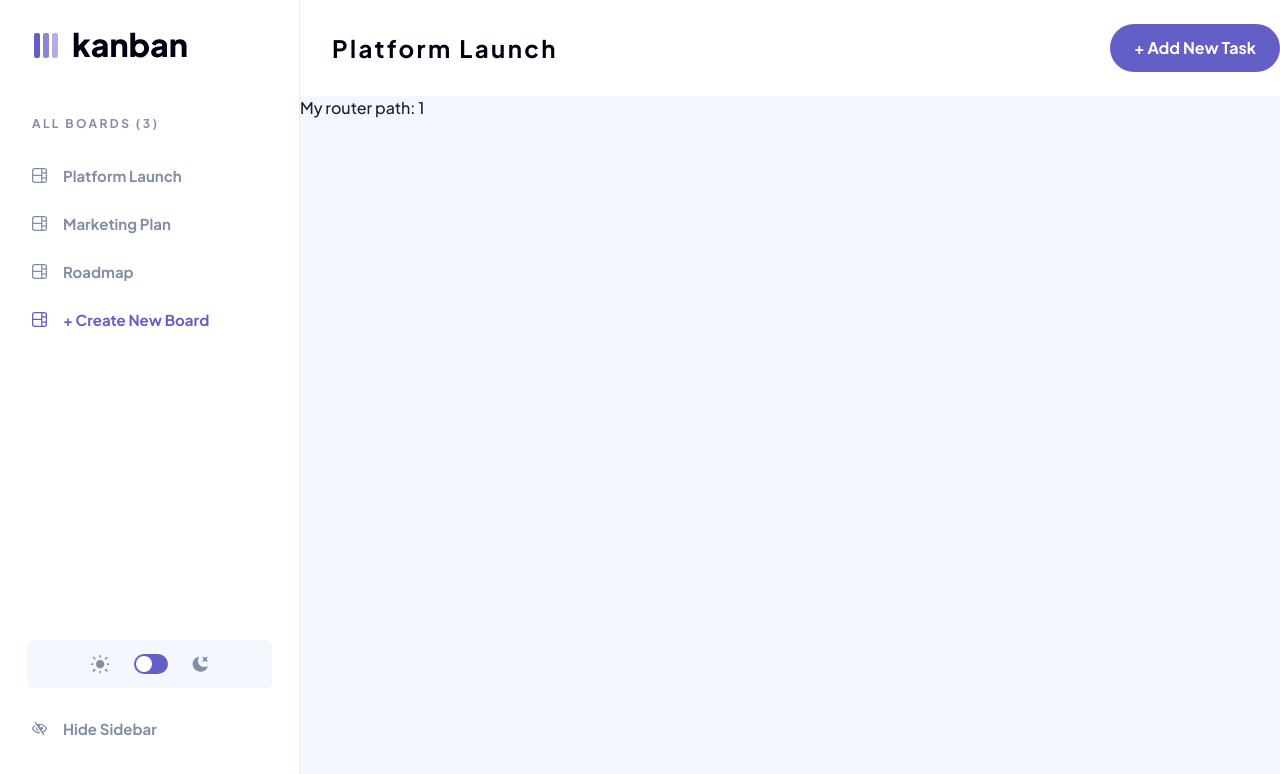
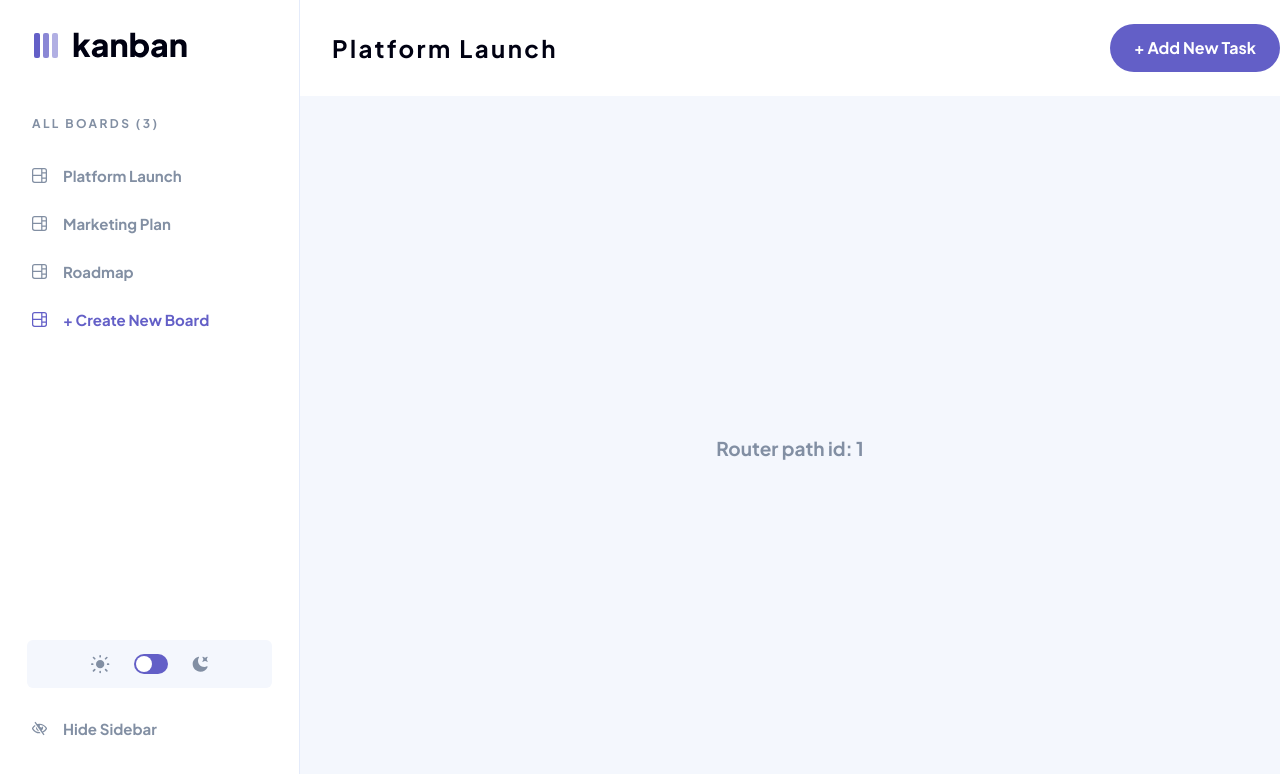
Before and after one commit to blp100/kanban-task-management-web-app, a Next.js app: page /1 in a window 1280 px wide. Shown: the top 774 px of the page. Built offline with nearby package versions, Linux system fonts and the light colour scheme.

Commit message:
fix: dynamic router auto-fresh issue

```diff
--- a/src/app/[id]/page.js
+++ b/src/app/[id]/page.js
@@ -1,5 +1,19 @@
+"use client";
+
+import { Box, Text } from "@chakra-ui/react";
+
 const Page = ({ params }) => {
-  return <div>My router path: {params.id}</div>;
+  return (
+    <Box
+      display="flex"
+      flexDir="column"
+      height={"calc(100vh - 6rem)"}
+      alignItems="center"
+      justifyContent="center"
+    >
+      <Text textAlign="center" textStyle="headingL" color="mediumGrey">Router path id: {params.id}</Text>
+    </Box>
+  );
 };
 
 export default Page;
--- a/src/components/nav-item.js
+++ b/src/components/nav-item.js
@@ -30,16 +30,10 @@ const NavItem = ({ children, isHideItem, activated, ...otherProps }) => {
       );
 
   return (
-    <Link
-      display="block"
-      mr={6}
-      href="#"
-      style={{ textDecoration: "none" }}
-      _focus={{ boxShadow: "none" }}
-    >
       <Flex
         align="center"
         h={12}
+        mr={6}
         borderRightRadius="full"
         role="group"
         cursor="pointer"
@@ -58,7 +52,6 @@ const NavItem = ({ children, isHideItem, activated, ...otherProps }) => {
         )}
         {children}
       </Flex>
-    </Link>
   );
 };
 
--- a/src/components/sidebar.js
+++ b/src/components/sidebar.js
@@ -21,8 +21,8 @@ const Sidebar = ({ isOpen, onClose, linkItems, ...otherProps }) => {
 
   const itemClickedHandler = (e) => {
     const pathName = e.target.innerText;
+    router.push(pathName)
     setClickedItem(pathName);
-    router.push(pathName)
   };
 
   return (
```
